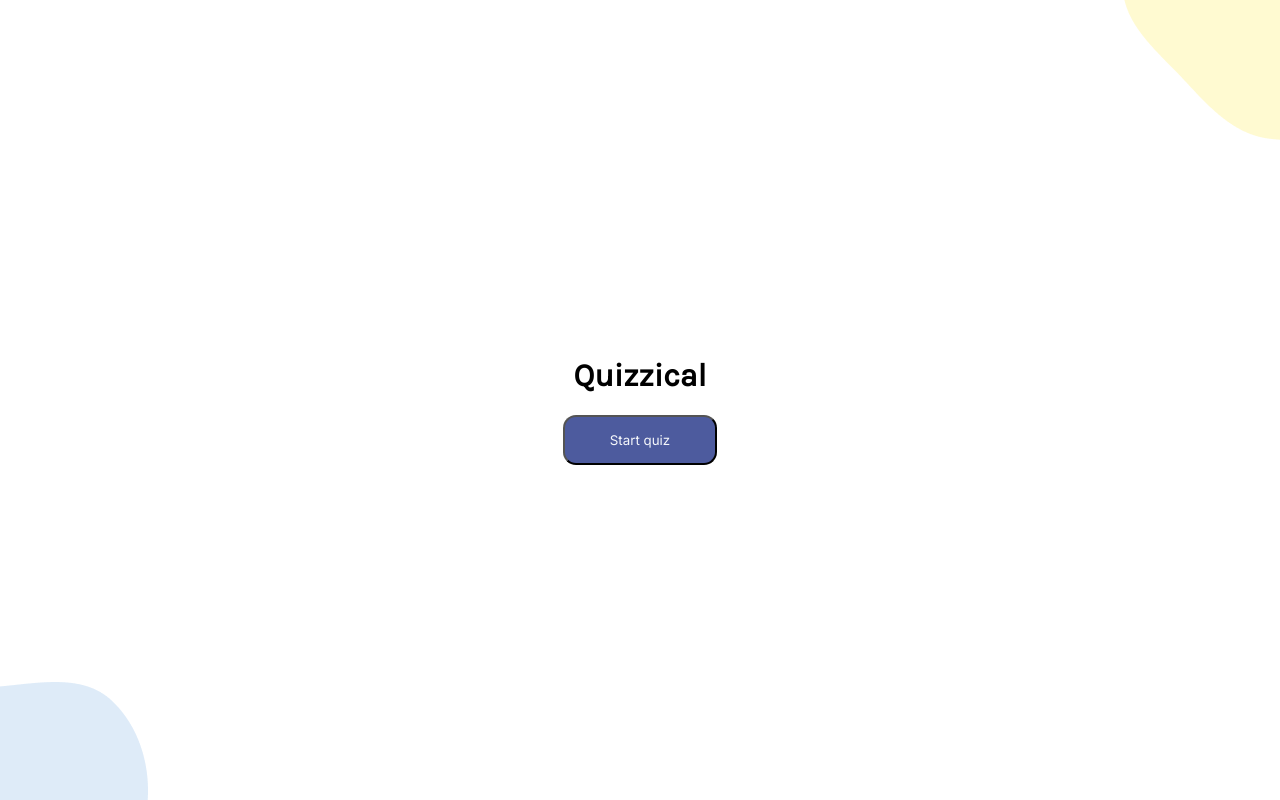
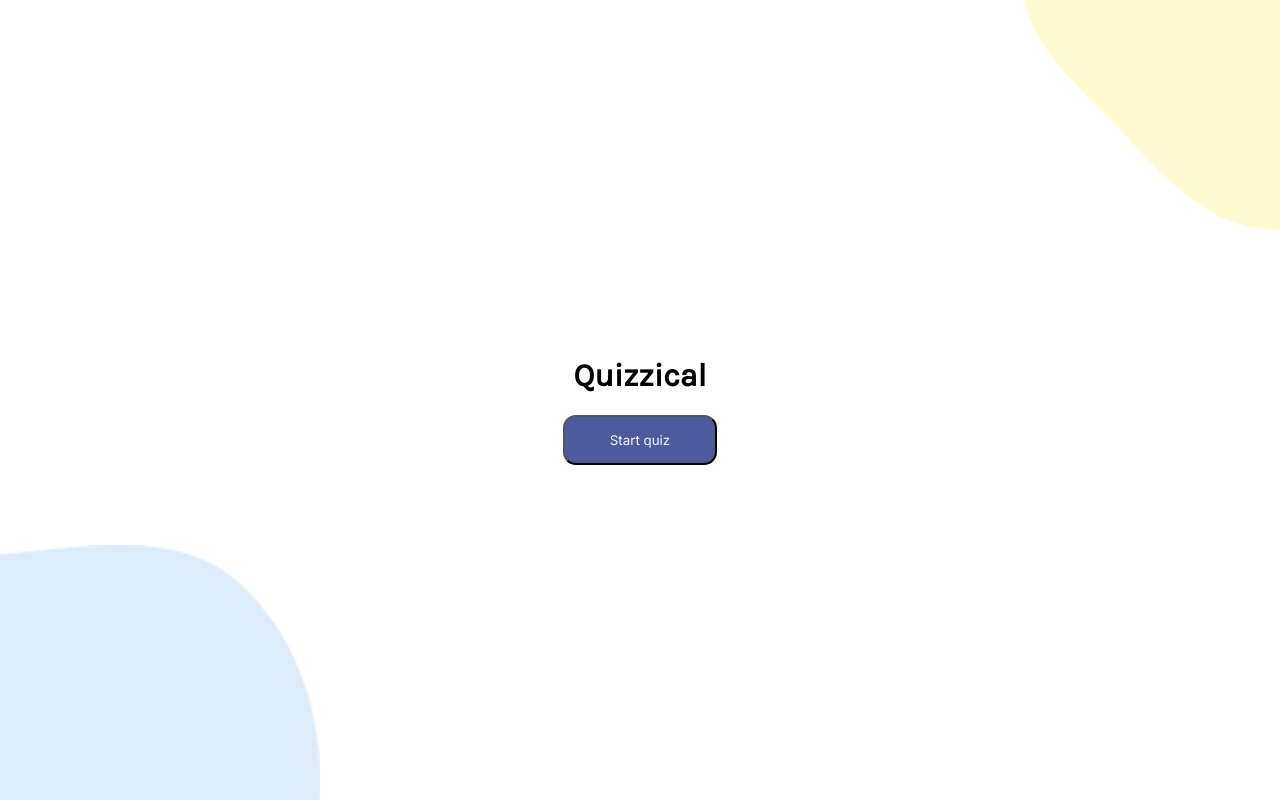
Before and after one commit to jtam128/quizzical, a React (Create React App) app: page / in a window 1280 px wide. Built offline with nearby package versions, Linux system fonts and the light colour scheme.

Commit message:
adjust size of background images

```diff
--- a/src/App.css
+++ b/src/App.css
@@ -33,6 +33,7 @@ body {
   background-position: bottom left, top right;
   background-repeat: no-repeat;
   background-attachment: fixed;
+  background-size: 25% auto;
 }
 
 .ans-container {
```
